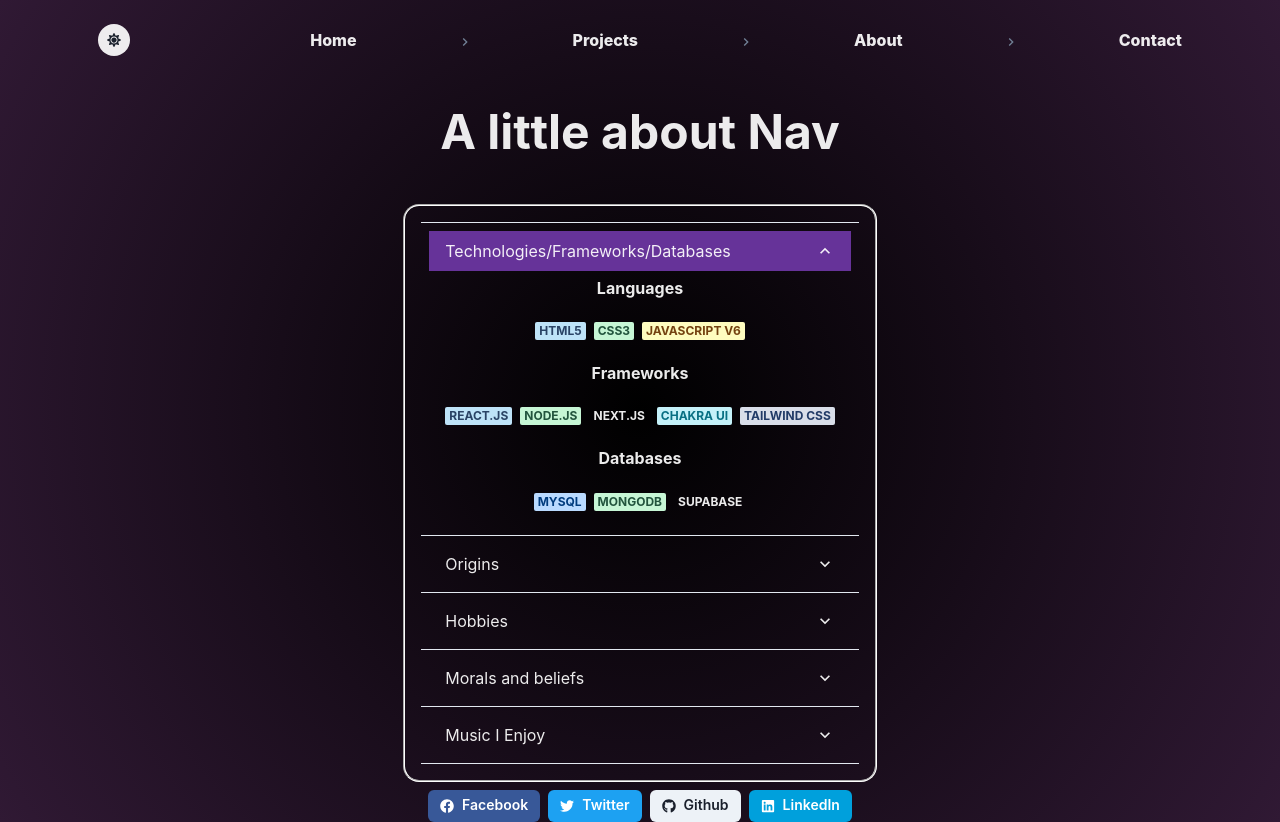
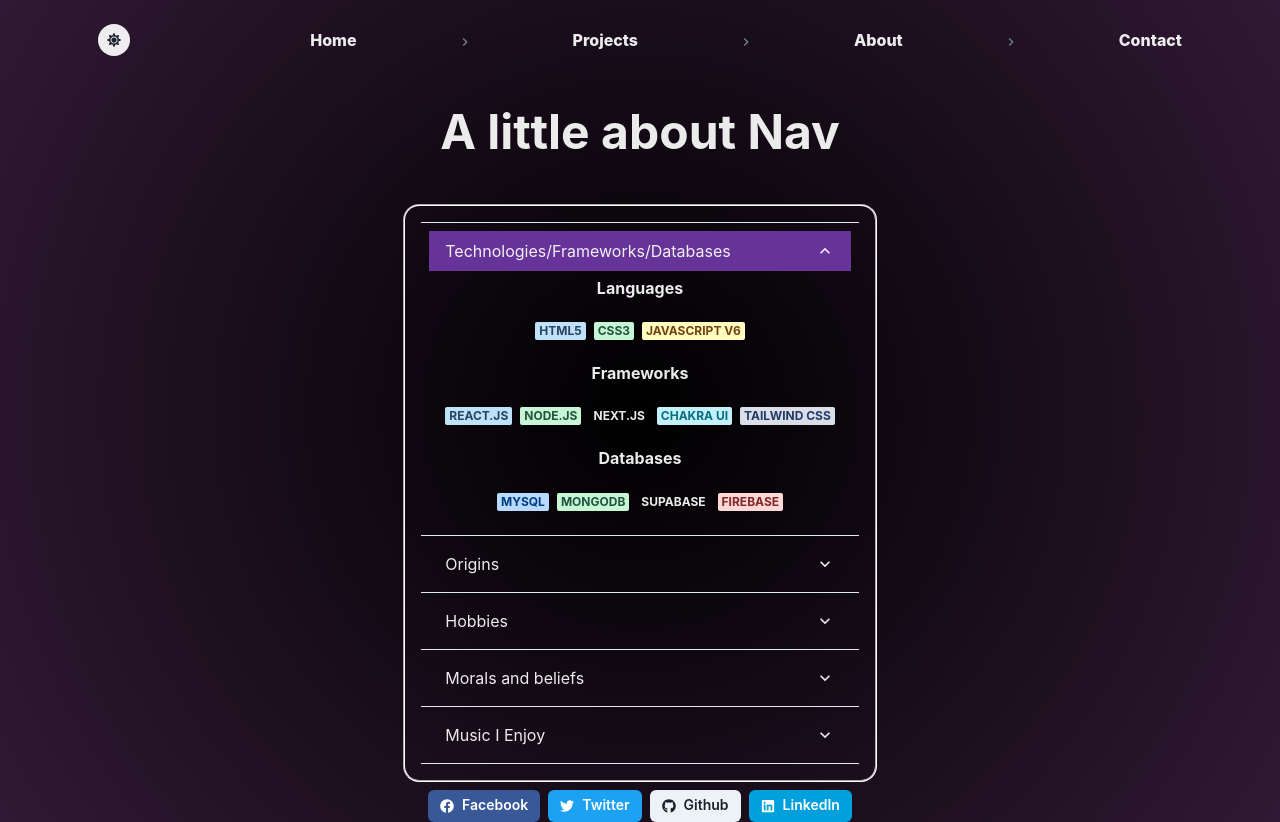
Before and after one commit to nme22/navfolio, a Next.js app: page /About in a window 1280 px wide. Built offline with nearby package versions, Linux system fonts and the light colour scheme.

Commit message:
added jsconfig file, moved components into src, and  updated imports

```diff
--- a/pages/About.js
+++ b/pages/About.js
@@ -1,7 +1,6 @@
 import {
    Heading,
    Box,
-   Image,
    VStack,
    HStack,
    Accordion,
@@ -11,13 +10,7 @@ import {
    AccordionIcon,
    Badge,
 } from '@chakra-ui/react';
-import {
-   FaCode,
-   FaFutbol,
-   FaGamepad,
-   FaSnowboarding,
-   FaReact,
-} from 'react-icons/fa';
+import { FaCode, FaFutbol, FaGamepad, FaSnowboarding } from 'react-icons/fa';
 import { useColorModeValue } from '@chakra-ui/color-mode';
 
 export default function About() {
@@ -84,6 +77,7 @@ export default function About() {
                         <Badge colorScheme="messenger">MySQL</Badge>
                         <Badge colorScheme="green">MongoDB</Badge>
                         <Badge colorScheme="black">Supabase</Badge>
+                        <Badge colorScheme="red">Firebase</Badge>
                      </HStack>
                   </AccordionPanel>
                </AccordionItem>
--- a/pages/_app.js
+++ b/pages/_app.js
@@ -1,7 +1,7 @@
 import * as React from 'react';
 import { ChakraProvider, extendTheme } from '@chakra-ui/react';
 
-import Layout from '../components/Layout';
+import Layout from '../src/components/Layout';
 // change background to become either a nice picture or something cleaner
 const theme = {
    styles: {
```
Also changed, not shown: jsconfig.json (added, +9 -0 lines), src/components/Footer.js (renamed from components/Footer.js), src/components/Layout.js (renamed from components/Layout.js), src/components/Navbar.js (renamed from components/Navbar.js).
